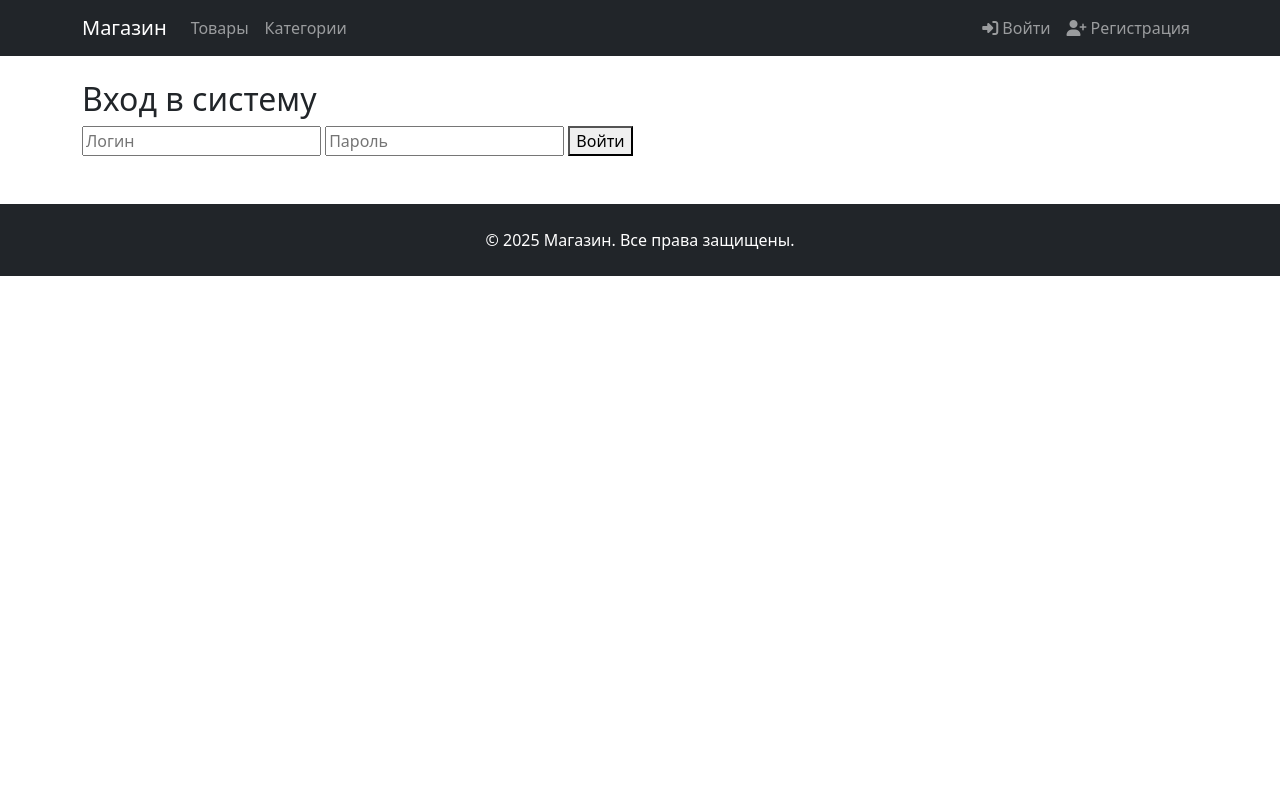
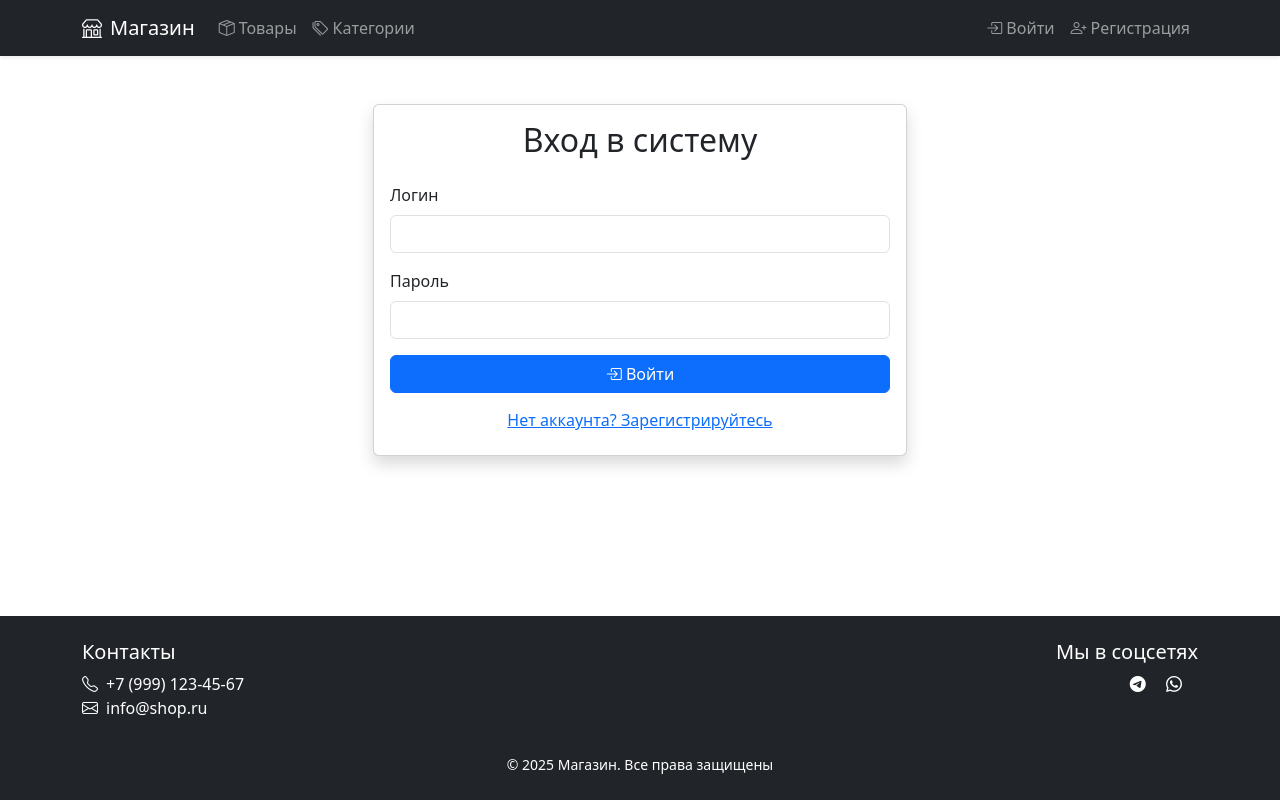
Before and after one commit to TWovh/shop_admin, a Django app: page /auth/login/ in a window 1280 px wide. Run offline with Django 5.2, Linux system fonts and the light colour scheme.

Commit message:
html update

```diff
--- a/templates/base.html
+++ b/templates/base.html
@@ -5,48 +5,93 @@
     <meta charset="UTF-8">
     <meta name="viewport" content="width=device-width, initial-scale=1.0">
     <title>{% block title %}Магазин{% endblock %}</title>
-    <!-- Bootstrap CSS -->
+
+    <!-- Bootstrap 5 -->
     <link href="https://cdn.jsdelivr.net/npm/bootstrap@5.3.0/dist/css/bootstrap.min.css" rel="stylesheet">
-    <!-- Font Awesome -->
-    <link rel="stylesheet" href="https://cdnjs.cloudflare.com/ajax/libs/font-awesome/6.4.0/css/all.min.css">
+
+    <!-- Bootstrap Icons -->
+    <link rel="stylesheet" href="https://cdn.jsdelivr.net/npm/bootstrap-icons@1.11.1/font/bootstrap-icons.css">
+
     <!-- Custom CSS -->
     <link rel="stylesheet" href="{% static 'css/styles.css' %}">
+
+    {% block extra_css %}{% endblock %}
 </head>
-<body>
-    <nav class="navbar navbar-expand-lg navbar-dark bg-dark">
+<body class="d-flex flex-column min-vh-100">
+    <nav class="navbar navbar-expand-lg navbar-dark bg-dark shadow-sm">
         <div class="container">
-            <a class="navbar-brand" href="{% url 'index' %}">Магазин</a>
-            <button class="navbar-toggler" type="button" data-bs-toggle="collapse" data-bs-target="#navbarNav">
+            <a class="navbar-brand" href="{% url 'index' %}">
+                <i class="bi bi-shop me-2"></i>Магазин
+            </a>
+
+            <button class="navbar-toggler" type="button" data-bs-toggle="collapse" data-bs-target="#mainNav">
                 <span class="navbar-toggler-icon"></span>
             </button>
-            <div class="collapse navbar-collapse" id="navbarNav">
+
+            <div class="collapse navbar-collapse" id="mainNav">
                 <ul class="navbar-nav me-auto">
                     <li class="nav-item">
-                        <a class="nav-link" href="{% url 'product-list' %}">Товары</a>
+                        <a class="nav-link" href="{% url 'product-list' %}">
+                            <i class="bi bi-box-seam me-1"></i>Товары
+                        </a>
                     </li>
                     <li class="nav-item">
-                        <a class="nav-link" href="{% url 'category-list' %}">Категории</a>
+                        <a class="nav-link" href="{% url 'category-list' %}">
+                            <i class="bi bi-tags me-1"></i>Категории
+                        </a>
                     </li>
                 </ul>
+
                 <ul class="navbar-nav">
                     {% if user.is_authenticated %}
                     <li class="nav-item dropdown">
-                        <a class="nav-link dropdown-toggle" href="#" id="navbarDropdown" role="button" data-bs-toggle="dropdown">
-                            <i class="fas fa-user-circle me-1"></i>{{ user.email }}
+                        <a class="nav-link dropdown-toggle" href="#" role="button" data-bs-toggle="dropdown">
+                            <i class="bi bi-person-circle me-1"></i>
+                            {{ user.email }}
+                            {% if user.role == 'ADMIN' %}
+                                <span class="badge bg-danger ms-1">Admin</span>
+                            {% elif user.role == 'STAFF' %}
+                                <span class="badge bg-warning ms-1">Staff</span>
+                            {% endif %}
                         </a>
                         <ul class="dropdown-menu dropdown-menu-end">
-                            <li><a class="dropdown-item" href="{% url 'cart' %}"><i class="fas fa-shopping-cart me-2"></i>Корзина</a></li>
-                            <li><a class="dropdown-item" href="{% url 'order-list' %}"><i class="fas fa-list-alt me-2"></i>Мои заказы</a></li>
+                            <li>
+                                <a class="dropdown-item" href="{% url 'cart' %}">
+                                    <i class="bi bi-cart3 me-2"></i>Корзина
+                                    <span class="badge bg-primary float-end" id="cartCount">0</span>
+                                </a>
+                            </li>
+                            <li>
+                                <a class="dropdown-item" href="{% url 'order-list' %}">
+                                    <i class="bi bi-receipt me-2"></i>Заказы
+                                </a>
+                            </li>
+                            {% if user.is_staff %}
                             <li><hr class="dropdown-divider"></li>
-                            <li><a class="dropdown-item" href="{% url 'logout' %}"><i class="fas fa-sign-out-alt me-2"></i>Выйти</a></li>
+                            <li>
+                                <a class="dropdown-item" href="{% url 'admin:index' %}">
+                                    <i class="bi bi-speedometer2 me-2"></i>Админпанель
+                                </a>
+                            </li>
+                            {% endif %}
+                            <li><hr class="dropdown-divider"></li>
+                            <li>
+                                <a class="dropdown-item text-danger" href="{% url 'logout' %}">
+                                    <i class="bi bi-box-arrow-right me-2"></i>Выйти
+                                </a>
+                            </li>
                         </ul>
                     </li>
                     {% else %}
                     <li class="nav-item">
-                        <a class="nav-link" href="{% url 'login' %}"><i class="fas fa-sign-in-alt me-1"></i>Войти</a>
+                        <a class="nav-link" href="{% url 'login' %}">
+                            <i class="bi bi-box-arrow-in-right me-1"></i>Войти
+                        </a>
                     </li>
                     <li class="nav-item">
-                        <a class="nav-link" href="{% url 'register' %}"><i class="fas fa-user-plus me-1"></i>Регистрация</a>
+                        <a class="nav-link" href="{% url 'register' %}">
+                            <i class="bi bi-person-plus me-1"></i>Регистрация
+                        </a>
                     </li>
                     {% endif %}
                 </ul>
@@ -54,42 +99,65 @@
         </div>
     </nav>
 
-    <div class="container mt-4">
+    <main class="flex-grow-1">
+        <div class="container mt-4 mb-5">
             {% for message in messages %}
             <div class="alert alert-{{ message.tags }} alert-dismissible fade show" role="alert">
                 {{ message }}
-            <button type="button" class="btn-close" data-bs-dismiss="alert" aria-label="Close"></button>
+                <button type="button" class="btn-close" data-bs-dismiss="alert"></button>
             </div>
             {% endfor %}
 
             {% block content %}{% endblock %}
         </div>
+    </main>
 
-    <footer class="bg-dark text-white mt-5 py-4">
-        <div class="container text-center">
-            <p class="mb-0">&copy; {% now "Y" %} Магазин. Все права защищены.</p>
+    <footer class="bg-dark text-white py-4 mt-auto">
+        <div class="container">
+            <div class="row">
+                <div class="col-md-6 text-center text-md-start">
+                    <h5>Контакты</h5>
+                    <ul class="list-unstyled">
+                        <li><i class="bi bi-telephone me-2"></i>+7 (999) 123-45-67</li>
+                        <li><i class="bi bi-envelope me-2"></i>info@shop.ru</li>
+                    </ul>
+                </div>
+                <div class="col-md-6 text-center text-md-end">
+                    <h5>Мы в соцсетях</h5>
+                    <div class="social-links">
+                        <a href="#" class="text-white me-3"><i class="bi bi-telegram"></i></a>
+                        <a href="#" class="text-white me-3"><i class="bi bi-whatsapp"></i></a>
+                        <a href="#" class="text-white"><i class="bi bi-vk"></i></a>
+                    </div>
+                </div>
+            </div>
+            <div class="text-center mt-3">
+                <small>&copy; {% now "Y" %} Магазин. Все права защищены</small>
+            </div>
         </div>
     </footer>
 
-    <!-- Bootstrap JS Bundle with Popper -->
+    <!-- Scripts -->
     <script src="https://cdn.jsdelivr.net/npm/bootstrap@5.3.0/dist/js/bootstrap.bundle.min.js"></script>
-    <!-- Custom JS -->
-    <script src="{% static 'js/auth.js' %}"></script>
-    <script src="{% static 'js/cart.js' %}"></script>
+    <script>
+        // Обновление счетчика корзины
+        function updateCartCount() {
+            fetch('/api/cart/')
+                .then(response => response.json())
+                .then(data => {
+                    document.getElementById('cartCount').textContent = data.items.length;
+                });
+        }
 
-    <script>
-        // Инициализация элементов, требующих JavaScript
+        // Инициализация при загрузке
         document.addEventListener('DOMContentLoaded', function() {
+            {% if user.is_authenticated %}
+            updateCartCount();
+            {% endif %}
+
             // Инициализация всплывающих подсказок
-            var tooltipTriggerList = [].slice.call(document.querySelectorAll('[data-bs-toggle="tooltip"]'));
-            var tooltipList = tooltipTriggerList.map(function (tooltipTriggerEl) {
-                return new bootstrap.Tooltip(tooltipTriggerEl);
-            });
-
-            // Обновление корзины в реальном времени
-            if (typeof updateCartCount !== 'undefined') {
-                updateCartCount();
-            }
+            var tooltips = document.querySelectorAll('[data-bs-toggle="tooltip"]');
+            tooltips.forEach(t => new bootstrap.Tooltip(t));
         });
     </script>
 
--- a/templates/registration/login.html
+++ b/templates/registration/login.html
@@ -1,28 +1,56 @@
 {% extends 'base.html' %}
+{% load static %}
 
 {% block content %}
-<div class="login-form">
-    <h2>Вход в систему</h2>
-    <form id="loginForm">
-        <input type="text" id="username" placeholder="Логин" required>
-        <input type="password" id="password" placeholder="Пароль" required>
-        <button type="submit">Войти</button>
-    </form>
+<div class="container mt-5">
+    <div class="row justify-content-center">
+        <div class="col-md-6">
+            <div class="card shadow">
+                <div class="card-body">
+                    <h2 class="card-title text-center mb-4">Вход в систему</h2>
+
+                    <!-- Стандартная Django форма -->
+                    <form method="post" action="{% url 'login' %}">
+                        {% csrf_token %}
+
+                        <!-- Вывод ошибок -->
+                        {% if form.errors %}
+                            <div class="alert alert-danger">
+                                Неверный логин или пароль
+                            </div>
+                        {% endif %}
+
+                        <!-- Поля формы -->
+                        <div class="mb-3">
+                            <label for="id_username" class="form-label">Логин</label>
+                            <input type="text"
+                                   name="username"
+                                   class="form-control"
+                                   id="id_username"
+                                   required>
+                        </div>
+
+                        <div class="mb-3">
+                            <label for="id_password" class="form-label">Пароль</label>
+                            <input type="password"
+                                   name="password"
+                                   class="form-control"
+                                   id="id_password"
+                                   required>
+                        </div>
+
+                        <div class="d-grid gap-2">
+                            <button type="submit" class="btn btn-primary">
+                                <i class="bi bi-box-arrow-in-right"></i> Войти
+                            </button>
+                            <a href="{% url 'register' %}" class="btn btn-link">
+                                Нет аккаунта? Зарегистрируйтесь
+                            </a>
+                        </div>
+                    </form>
+                </div>
+            </div>
+        </div>
+    </div>
 </div>
-
-<script>
-    document.getElementById('loginForm').addEventListener('submit', async (e) => {
-        e.preventDefault();
-
-        const username = document.getElementById('username').value;
-        const password = document.getElementById('password').value;
-
-        try {
-            await authService.login(username, password);
-            window.location.href = '/'; // Перенаправление после успешного входа
-        } catch (error) {
-            alert(error.message);
-        }
-    });
-</script>
 {% endblock %}
--- a/templates/shop/index.html
+++ b/templates/shop/index.html
@@ -1,6 +1,6 @@
 {% extends 'base.html' %}
 {% load static %}
-{% load humanize %}  <!-- Для форматирования чисел -->
+{% load humanize %}
 
 {% block content %}
 <div class="container">
```
Lines whose indentation alone changed are shown as unchanged.
